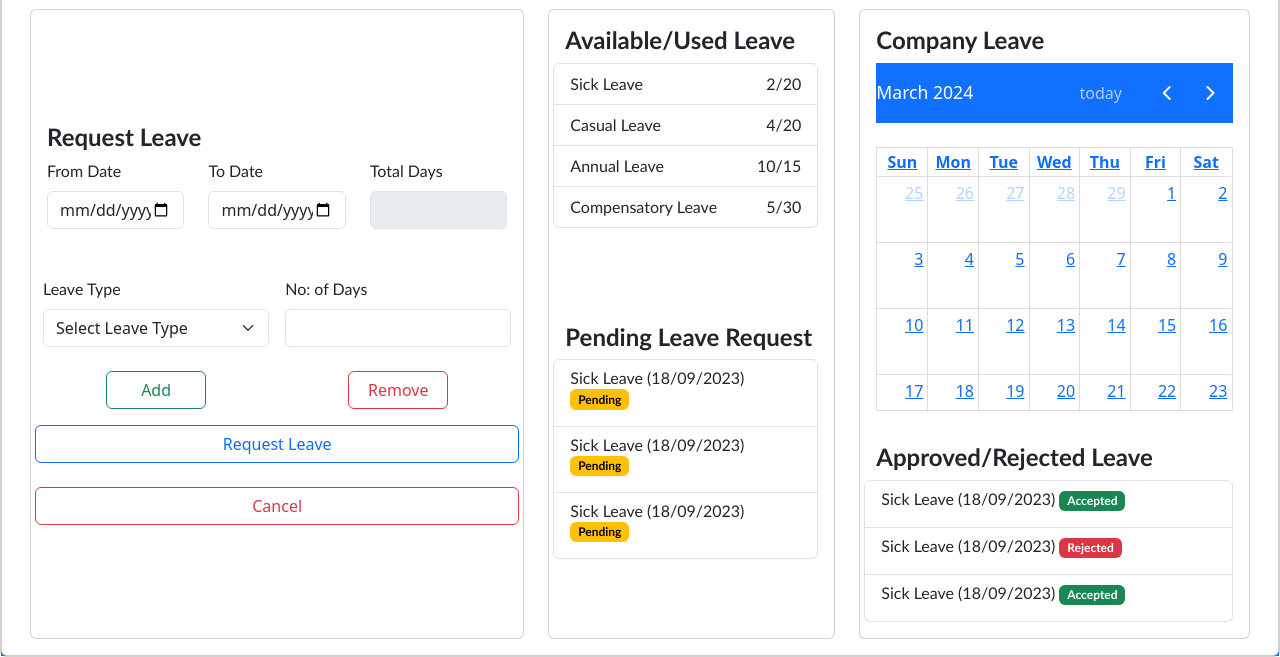
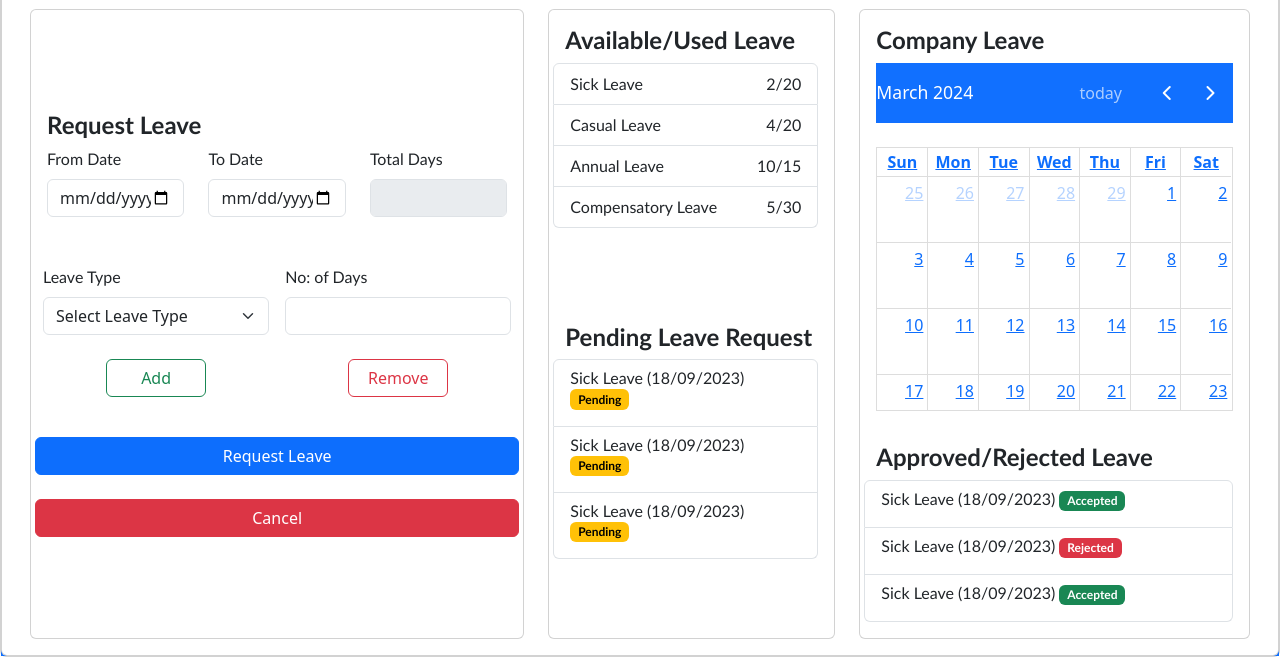
Before and after one commit to sreeramvijayan/leave-req, a plain HTML site: page index.html in a window 1280 px wide. Shown: the part 238-895 px from the top of the page. Drawn offline with Linux system fonts and the light colour scheme.

Commit message:
buttons change

```diff
--- a/index.html
+++ b/index.html
@@ -197,9 +197,9 @@
                                                         </div>
                                                         <div class="row">
                                                             <button type="button"
-                                                                class="btn btn-outline-primary">Request Leave</button>
+                                                                class="btn btn-primary mt-4">Request Leave</button>
                                                             <button type="button"
-                                                                class="btn btn-outline-danger mt-4">Cancel</button>
+                                                                class="btn btn-danger mt-4">Cancel</button>
 
                                                         </div>
                                                     </div>
```
